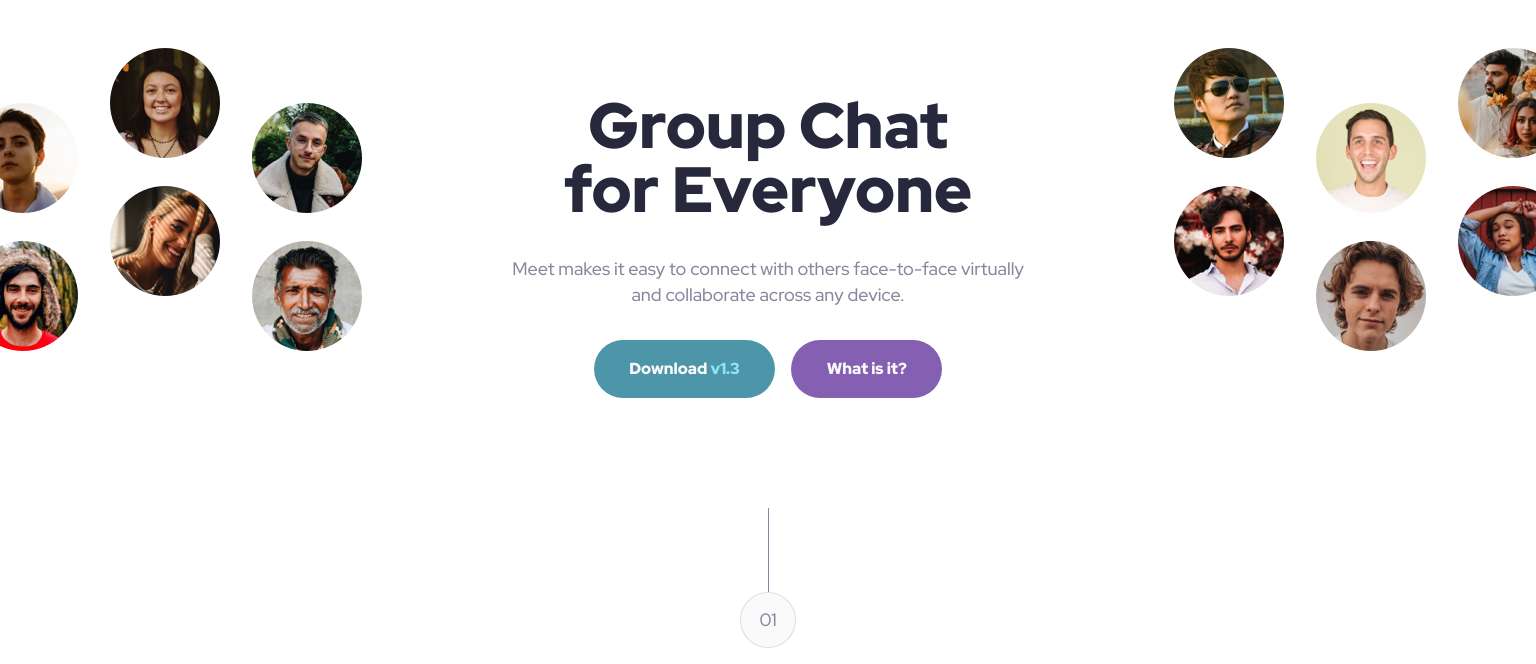
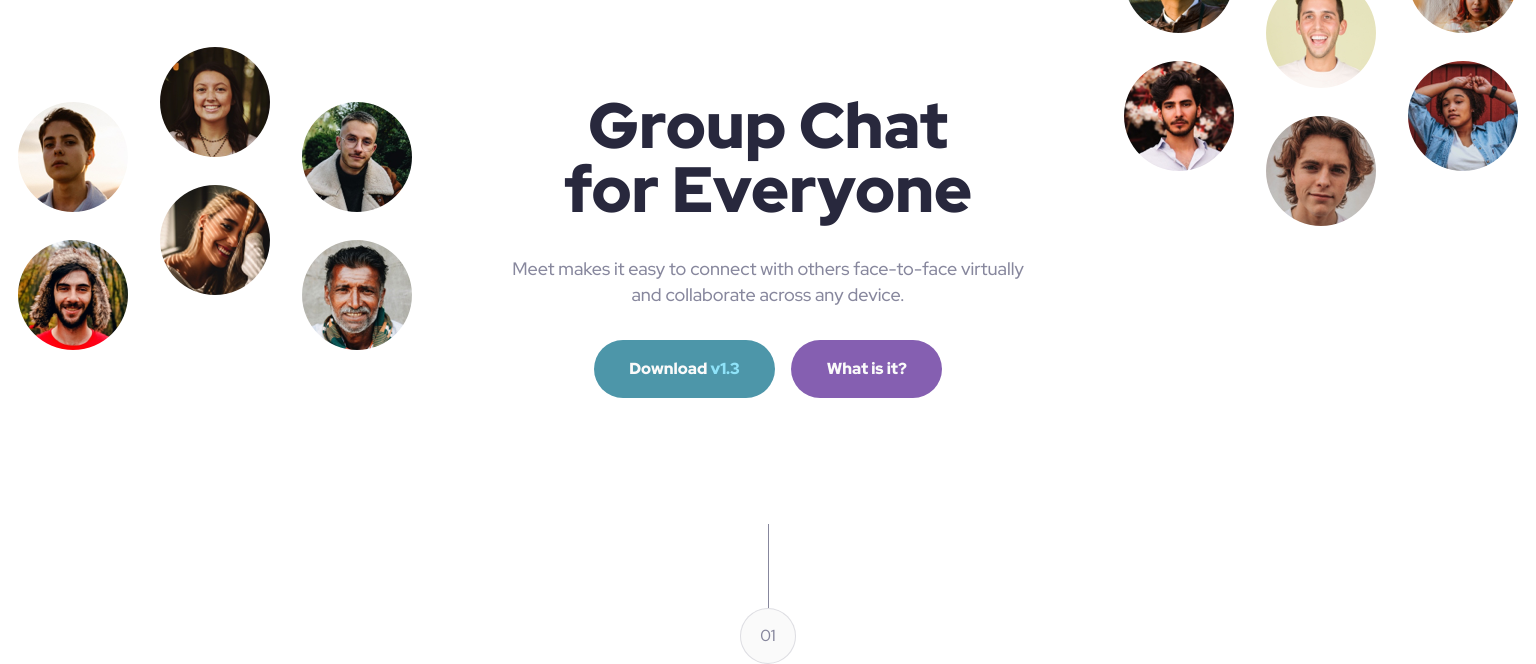
Before and after one commit to justinvanre/frontend-mentor-projects, a plain HTML site: page meet-landing-page/index.html in a window 1536 px wide. Shown: the part 121-785 px from the top of the page. Drawn offline with Linux system fonts and the light colour scheme.

Commit message:
turned all the px to ems and gave the background image a fixed width

```diff
--- a/meet-landing-page/assets/style.css
+++ b/meet-landing-page/assets/style.css
@@ -38,6 +38,9 @@ body {
     text-align: center;
 
     color: var(--secondary-text-color, #87879D);
+
+    max-width: 100vw;
+    overflow-x: auto;
 }
 
 h1 {
@@ -130,6 +133,7 @@ h2 {
 */
 
 .section-nr {
+    font-size: 1rem;
     display: flex;
     justify-content: center;
     align-items: center;
@@ -138,15 +142,15 @@ h2 {
 }
 
 .section-nr__line {
-    height: 84px;
+    height: 5.253em; /* 84 / 16 */
     width: 1px;
     background-color: #87879D;
 }
 
 .section-nr__circle {
-    width: 56px;
-    height: 56px;
-    border-radius: 29px;
+    width: 3.5em; /* 56 / 16 */
+    height: 3.5em;
+    border-radius: 1.8125em; /* 29 / 16 */
     border: 1px solid rgba(135, 135, 157, 0.25);
     background: #FAFAFA;
 
@@ -181,11 +185,7 @@ h2 {
 */
 
 header {
-    background-image: url(./tablet/image-hero.png);
-    background-size: 25.875em; /* 414 / 16 */
-    background-repeat: no-repeat;
-    background-position: center 130px;
-
+    background: url(./tablet/image-hero.png) no-repeat center 8.125em / 25.875em auto; /* 130 / 16   |  414 / 16 */
     overflow: auto;
 }
 
@@ -223,13 +223,12 @@ header {
 
     flex-direction: column;
     gap: 1em;
+    margin-bottom: .5em;
 }
 
 @media screen and (min-width: 48em) { /* 768 / 16 */
     header {
-        background-image: url(./tablet/image-hero.png);
-        background-size: 51.25em; /* 820 / 16 */
-        background-position: center 140px;
+        background: url(./tablet/image-hero.png) center 8.75em / 51.25em no-repeat; /* 140 / 16  |  820 / 16 */
     }
 
     .hero__content {
@@ -243,11 +242,11 @@ header {
 
 @media screen and (min-width: 90em) { /* 1440 / 16 */
     header {
-        background: url(./desktop/image-hero-left.png), url(./desktop/image-hero-right.png);
-        background-repeat: no-repeat;
-        background-position: left -32px top 169px, right -32px top 169px;
+        background: url(./desktop/image-hero-left.png) left -1.777777778em top 9.333333333em no-repeat,
+                    url(./desktop/image-hero-right.png) right -1.777777778em top 12.444444444em no-repeat; /* 32 / 18    |   169 / 18    |   224 / 18 */
         background-size: 21.888888889em; /* 394 / 18 */
 
+        max-width: 83.333333333em; /* 1500 / 18 */
         margin-inline: auto;
     }
 
@@ -272,6 +271,14 @@ header {
         margin-block: 1.888888889em 1.777777778em; /* 34 / 18   |    32 / 18 */
     }
 }
+
+
+@media screen and (min-width: 93.75em) { /* 1500 / 18 */
+    header {
+        background-position: left 9.333333333em, right 2.444444444em;
+    }
+}
+
 
 
 /*
@@ -332,11 +339,12 @@ header {
 
         display: grid;
         grid-template-columns: repeat(12, 1fr);
-        column-gap: 48px;
+        column-gap: 3em; /* 48 / 16 */
     }
 
     .service > .section-nr {
         grid-column: 1 / 13;
+        margin-top: .5em;
     }
 
     .service__media {
@@ -367,7 +375,7 @@ header {
         width: unset;
         max-width: 61.666666667em; /* 1110 / 18 */
 
-        column-gap: 65px;
+        column-gap: 3.611111111em; /* 65 / 18 */
     }
 
     .service__media {
```
